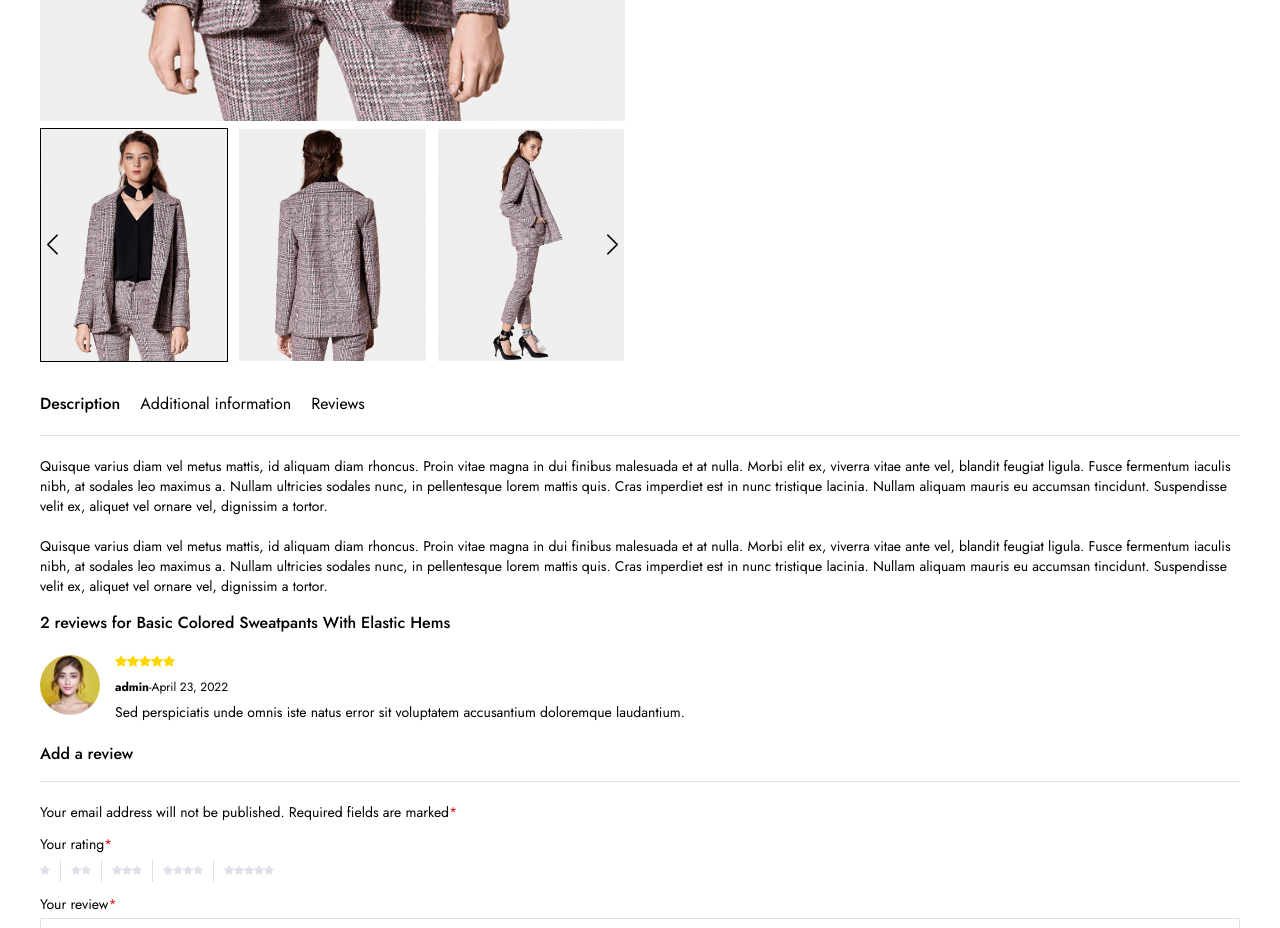
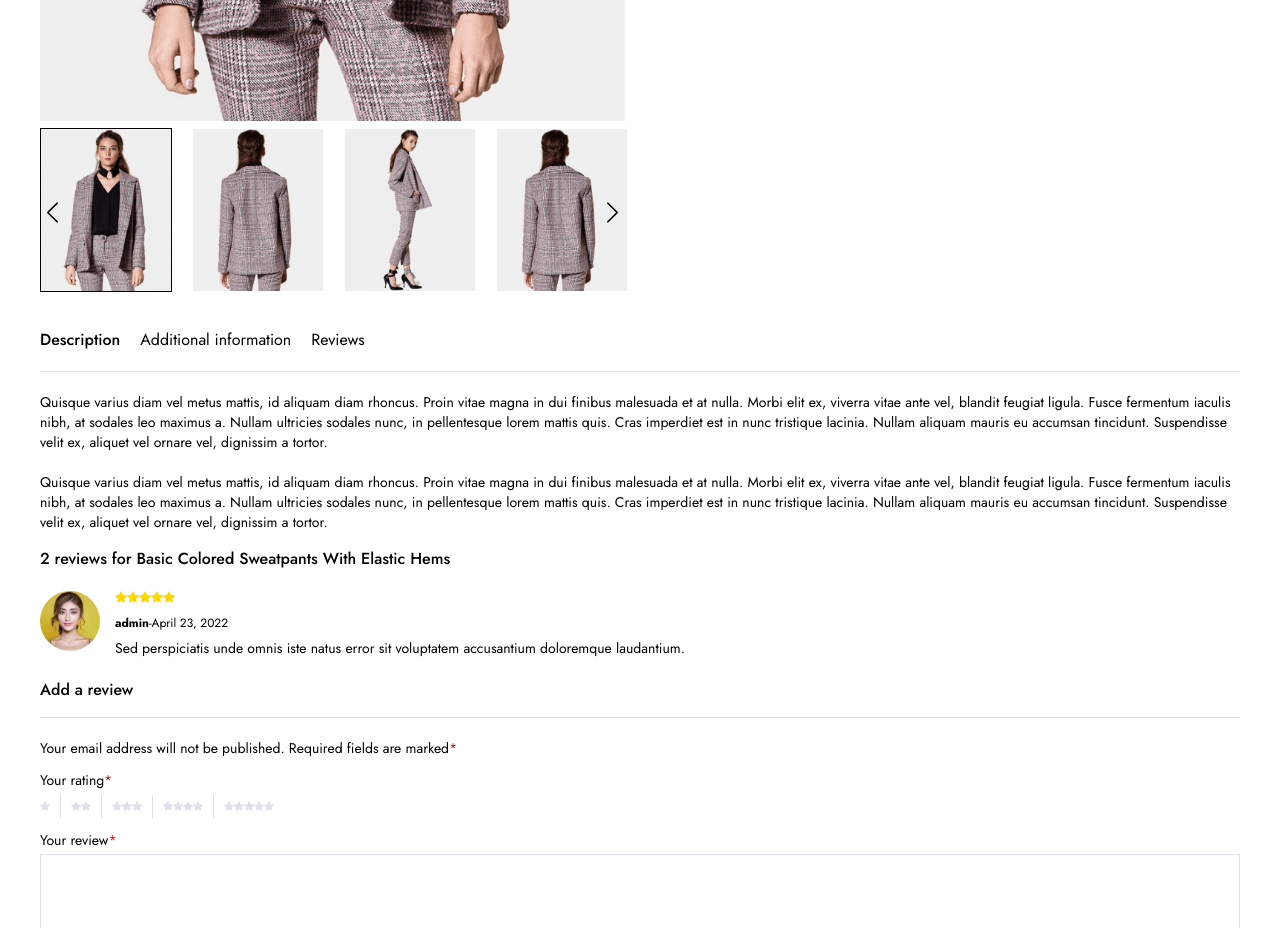
Before and after one commit to azizozkrcdg/MERN-STACK-E-COMMERCE, a React (Vite) app in the folder frontend/: page / in a window 1280 px wide. Shown: the part 820-1748 px from the top of the page. Built offline with nearby package versions, Linux system fonts and the light colour scheme.

Commit message:
Frontend - gallery slider has been created

```diff
--- a/frontend/src/components/Layout/ProtuctDetails/Gallery/Gallery.css
+++ b/frontend/src/components/Layout/ProtuctDetails/Gallery/Gallery.css
@@ -20,13 +20,13 @@
 }
 
 .single-product .gallery-thumbs {
-    display: flex;
+    /* display: flex; */
     column-gap: 10px;
 }
 
 .single-product .gallery-thumbs li {
   cursor: pointer;
-  display: flex;
+  /* display: flex; */
 }
 
 .single-product .gallery-thumbs li img {
--- a/frontend/src/components/Layout/ProtuctDetails/Gallery/Gallery.jsx
+++ b/frontend/src/components/Layout/ProtuctDetails/Gallery/Gallery.jsx
@@ -1,11 +1,47 @@
 import { useState } from "react";
 import productsData from "../../../../data.json";
+import Slider from "react-slick";
+import PropTypes from "prop-types";
 import "./Gallery.css";
+
+// slider sağ butonu
+function NextBtn({ onClick }) {
+  return (
+    <button className="glide__arrow glide__arrow--right" data-glide-dir=">" onClick={onClick} style={{zIndex : "2"}}>
+      <i className="bi bi-chevron-right" ></i>
+    </button>
+  );
+}
+NextBtn.propTypes = {
+  onClick: PropTypes.func,
+};
+
+// slider sol butonu
+function PrevBtn({ onClick }) {
+  return (
+    <button className="glide__arrow glide__arrow--left" data-glide-dir="<" onClick={onClick} style={{zIndex : "2"}}>
+      <i className="bi bi-chevron-left" ></i>
+    </button>
+  );
+}
+PrevBtn.propTypes = {
+  onClick: PropTypes.func,
+};
 
 const Gallery = () => {
   const [activeImage, setActiveImage] = useState(
     productsData[0].img.singleImage
   );
+
+  // slider ayarları
+  const sliderSettings = {
+    dots: false,
+    infinite: true,
+    slidesToShow: 4, //kaç adet ürün görünecek
+    slidesToScroll: 1,
+    nextArrow: <NextBtn />,
+    prevArrow: <PrevBtn />,
+  };
 
   return (
     <div className="product-gallery">
@@ -15,31 +51,24 @@ const Gallery = () => {
       <div className="product-thumb">
         <div className="glide__track" data-glide-el="track">
           <ol className="gallery-thumbs glide__slides">
+            <Slider {...sliderSettings}>
               {productsData[0].img.thumbs.map((itemImage, index) => (
-              <li className="glide__slide glide__slide--active" key={index}
-              onClick={() => setActiveImage(itemImage)}>
+                <li
+                  className="glide__slide glide__slide--active"
+                  key={index}
+                  onClick={() => setActiveImage(itemImage)}
+                >
                   <img
                     src={itemImage}
                     alt=""
-                  className={`img-fluid ${activeImage === itemImage ? "active" : ""}`}
+                    className={`img-fluid ${
+                      activeImage === itemImage ? "active" : ""
+                    }`}
                   />
                 </li>
               ))}
+            </Slider>
           </ol>
-        </div>
-        <div className="glide__arrows" data-glide-el="controls">
-          <button
-            className="glide__arrow glide__arrow--left"
-            data-glide-dir="<"
-          >
-            <i className="bi bi-chevron-left"></i>
-          </button>
-          <button
-            className="glide__arrow glide__arrow--right"
-            data-glide-dir=">"
-          >
-            <i className="bi bi-chevron-right"></i>
-          </button>
         </div>
       </div>
     </div>
--- a/frontend/src/data.json
+++ b/frontend/src/data.json
@@ -12,7 +12,8 @@
             "thumbs": [
                 "img/products/product1/1.png",
                 "img/products/product1/2.png",
-                "img/products/product1/3.png"
+                "img/products/product1/3.png",
+                "img/products/product1/2.png"
             ]
         }
     },
```
Lines whose indentation alone changed are shown as unchanged.
